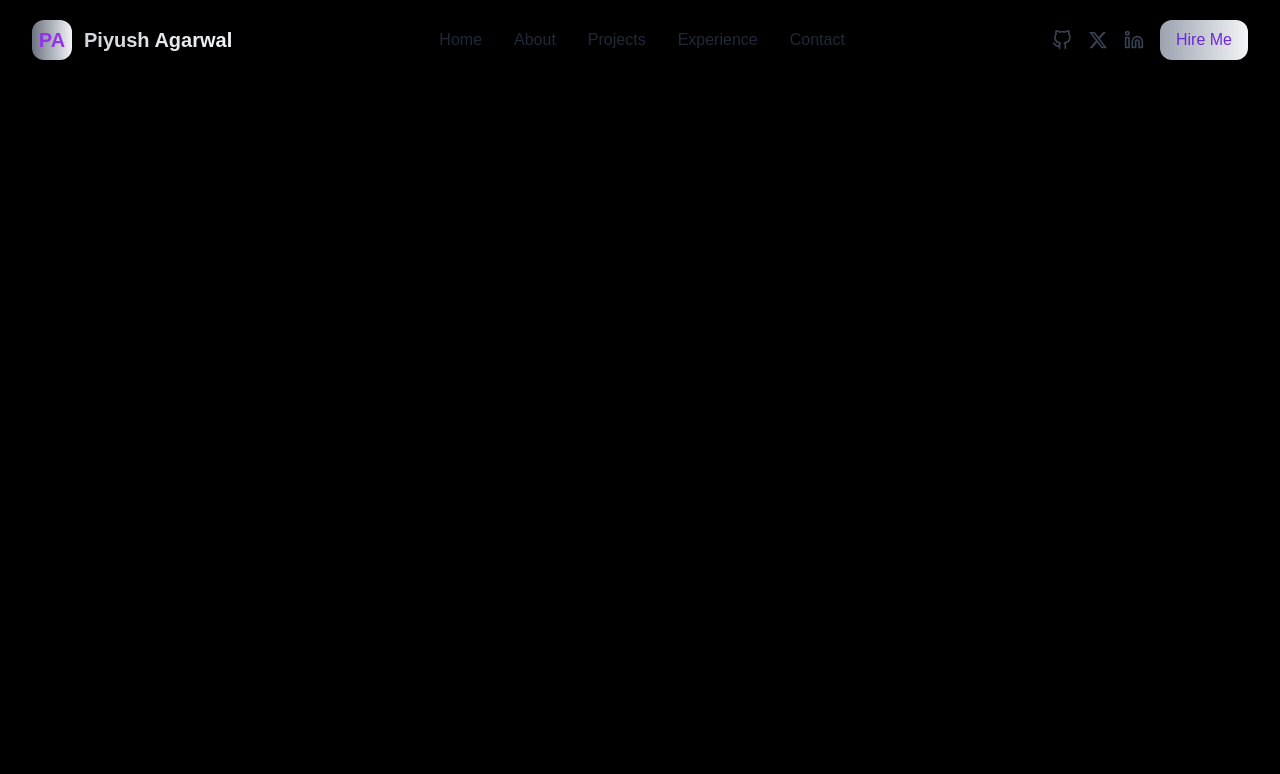
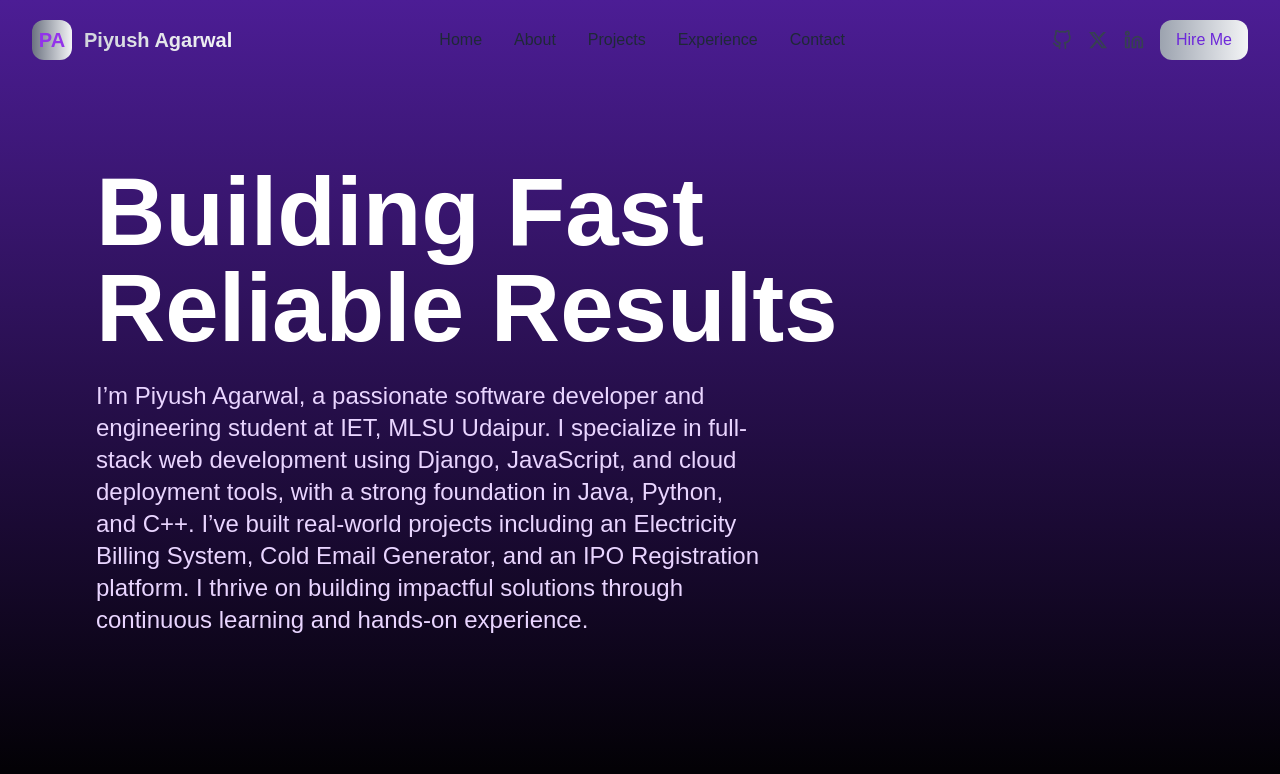
Before and after one commit to pagarwal884/Portfolio, a React (Vite) app: page / in a window 1280 px wide. Shown: the top 774 px of the page. Built offline with nearby package versions, Linux system fonts and the light colour scheme.

Commit message:
I have added hero Section to my page with some beautiful background and Heading and a Brief Description about me

```diff
--- a/src/App.jsx
+++ b/src/App.jsx
@@ -1,8 +1,10 @@
 import Header from "./components/Header";
+import HeroSection from "./components/HeroSection";
 export default function App() {
   return (
     <>
       <Header />
+      <HeroSection />
     </>
   );
 }
--- a/src/components/Header.jsx
+++ b/src/components/Header.jsx
@@ -2,7 +2,6 @@ import { motion, AnimatePresence } from "framer-motion";
 import { FiGithub, FiLinkedin, FiMenu, FiX } from "react-icons/fi";
 import { FaXTwitter } from "react-icons/fa6";
 import { useState } from "react";
-import { a } from "framer-motion/client";
 
 const Header = () => {
   const [isOpen, setIsOpen] = useState(false);
@@ -182,6 +181,7 @@ const Header = () => {
           <button
             onClick={() => {
               toggleMenu();
+              openContactForm();
             }}
             className="mt-4 block w-full px-4 py-2 rounded-lg bg-gradient-to-r from-violet-600 to-violet-400 font-bold">
             Contact Me
--- /dev/null
+++ b/src/components/HeroSection.jsx
@@ -0,0 +1,47 @@
+import { motion } from "framer-motion";
+
+const HeroSection = () => {
+  return (
+    <section className="h-screen bg-gradient-to-b from-violet-900 to-black flex xl:flex-row flex-col-reverse items-center justify-between lg:px-24 px-10 relative overflow-hidden">
+      {/* Left Section */}
+      <div className="z-40 xl:mb-0 mb-[20%]">
+        <motion.h1
+          initial={{ opacity: 0, y: 80 }}
+          animate={{ opacity: 1, y: 0 }}
+          transition={{
+            type: "spring",
+            stiffness: 40,
+            damping: 25,
+            delay: 1.3,
+            duration: 1.5,
+          }}
+          className="text-5xl md:text-7xl lg:text-8xl font-bold z-10 mb-6">
+          Building Fast <br /> Reliable Results
+        </motion.h1>
+
+        <motion.p
+          initial={{ opacity: 0, y: 80 }}
+          animate={{ opacity: 1, y: 0 }}
+          transition={{
+            type: "spring",
+            stiffness: 40,
+            damping: 25,
+            delay: 1.8,
+            duration: 1.5,
+          }}
+          className="text-xl md:text-1xl lg:text-2xl text-purple-200 max-w-2xl">
+          I’m Piyush Agarwal, a passionate software developer and engineering
+          student at IET, MLSU Udaipur. I specialize in full-stack web
+          development using Django, JavaScript, and cloud deployment tools, with
+          a strong foundation in Java, Python, and C++. I’ve built real-world
+          projects including an Electricity Billing System, Cold Email
+          Generator, and an IPO Registration platform. I thrive on building
+          impactful solutions through continuous learning and hands-on
+          experience.
+        </motion.p>
+      </div>
+    </section>
+  );
+};
+
+export default HeroSection;
```
